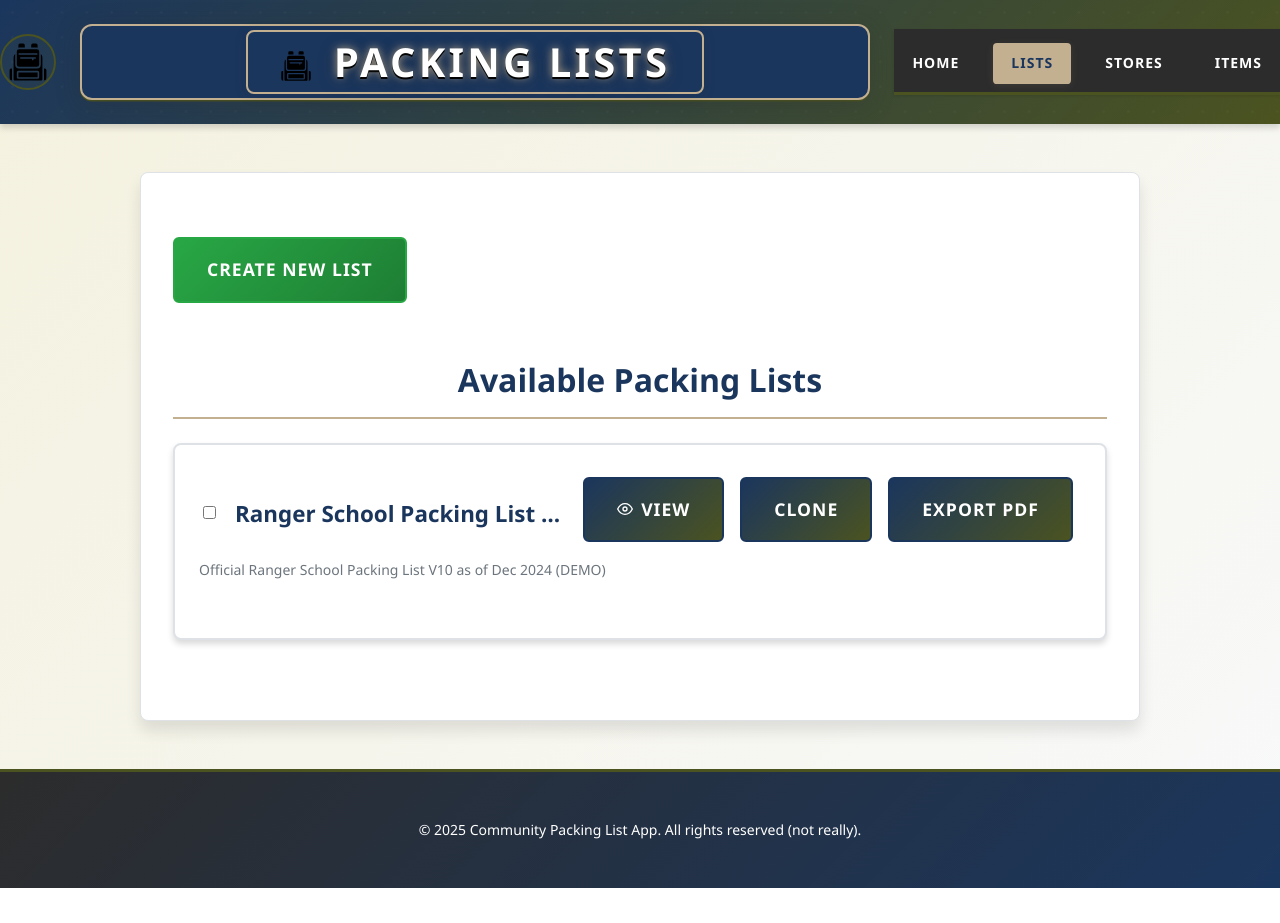
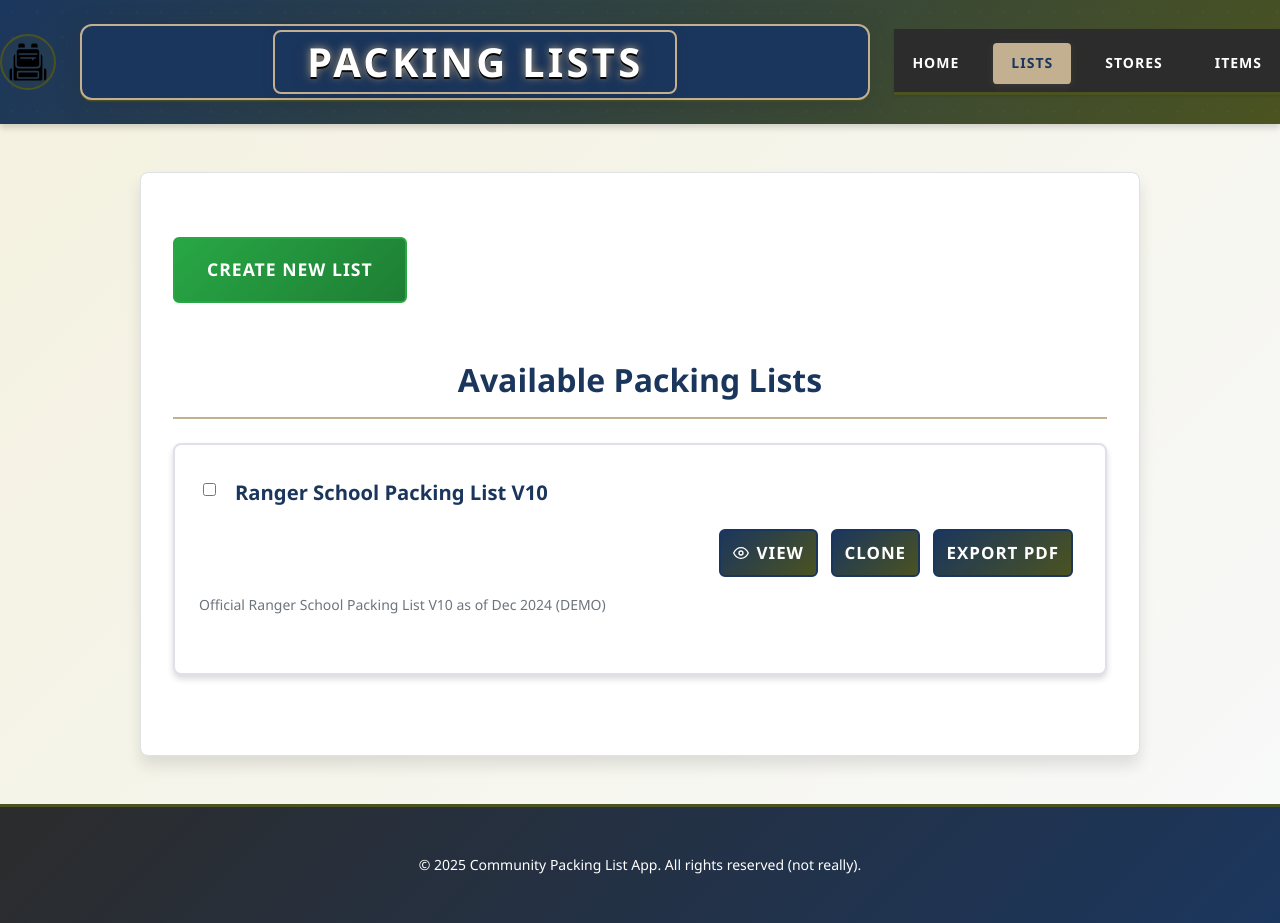
Before and after one commit to gitayam/community-packing-list, a Django app: page /lists/ in a window 1280 px wide. Before the commit the page ends 888 px from the top, so only its background shows below. Run offline with Django 5.2, Linux system fonts and the light colour scheme; data comes from the database, SQL or seed files in the repository.

Commit message:
refactor: streamline header layout and enhance packing list entry styling
- Simplified header structure in base.html by removing redundant image elements.
- Improved layout of packing list entries in lists.html for better alignment and responsiveness.
- Adjusted styles for list actions and titles to enhance user experience and accessibility.

```diff
--- a/packing_lists/templates/packing_lists/base.html
+++ b/packing_lists/templates/packing_lists/base.html
@@ -17,10 +17,7 @@
                 <img src="{% static 'packing_lists/icons/travel-bag.svg' %}" alt="Packing List Logo" width="40" height="40" style="display:block;" />
             </div>
             <div class="header-title-container">
-                <h1 class="header-title">
-                    <img src="{% static 'packing_lists/icons/travel-bag.svg' %}" alt="Packing List Icon" width="32" height="32" style="vertical-align:middle;margin-right:0.5rem;" />
-                    {% block page_header %}Community Packing List App{% endblock %}
-                </h1>
+                <h1 class="header-title">{% block page_header %}Community Packing List App{% endblock %}</h1>
             </div>
             <nav class="main-nav">
                 <ul class="nav-list">
--- a/packing_lists/templates/packing_lists/lists.html
+++ b/packing_lists/templates/packing_lists/lists.html
@@ -20,13 +20,15 @@
             <ul class="packing-lists-ul">
                 {% for plist in packing_lists %}
                     <li class="packing-list-entry">
-                        <div class="list-entry-header">
-                            <div class="list-entry-title-group" style="display: flex; align-items: center; gap: 1rem;">
+                        <div class="list-entry-header" style="display: flex; align-items: center; justify-content: space-between; gap: 1.5rem; flex-wrap: wrap;">
+                            <div class="list-entry-title-group" style="display: flex; align-items: center; gap: 1rem; min-width: 0; flex: 1 1 60%;">
                                 <label class="list-checkbox" style="margin: 0;">
                                     <input type="checkbox" class="list-select" value="{{ plist.id }}" onchange="updateBulkActions()">
                                     <span class="checkmark"></span>
                                 </label>
-                                <h3 style="margin: 0;"><a href="{% url 'view_packing_list' plist.id %}">{{ plist.name }}</a></h3>
+                                <h3 style="margin: 0; overflow: hidden; text-overflow: ellipsis; white-space: nowrap; flex: 1 1 auto; min-width: 0; font-size: 1.1em;">
+                                    <a href="{% url 'view_packing_list' plist.id %}" style="overflow: hidden; text-overflow: ellipsis; white-space: nowrap; display: inline-block; max-width: 100%; vertical-align: middle;">{{ plist.name }}</a>
+                                </h3>
                                 {% if plist.school %}
                                     <span class="school-tag">
                                         <svg xmlns="http://www.w3.org/2000/svg" width="14" height="14" viewBox="0 0 24 24" fill="none" stroke="currentColor" stroke-width="2" stroke-linecap="round" stroke-linejoin="round" class="feather feather-briefcase"><rect x="2" y="7" width="20" height="14" rx="2" ry="2"></rect><path d="M16 21V5a2 2 0 0 0-2-2h-4a2 2 0 0 0-2 2v16"></path></svg>
@@ -34,13 +36,13 @@
                                     </span>
                                 {% endif %}
                             </div>
-                            <div class="list-actions">
-                                <a href="{% url 'view_packing_list' plist.id %}" class="button text-small">
-                                    <svg xmlns="http://www.w3.org/2000/svg" width="16" height="16" viewBox="0 0 24 24" fill="none" stroke="currentColor" stroke-width="2" stroke-linecap="round" stroke-linejoin="round" class="feather feather-eye"><path d="M1 12s4-8 11-8 11 8 11 8-4 8-11 8-11-8-11-8z"></path><circle cx="12" cy="12" r="3"></circle></svg>
+                            <div class="list-actions" style="display: flex; gap: 0.3rem; align-items: center; flex-shrink: 0;">
+                                <a href="{% url 'view_packing_list' plist.id %}" class="button text-small" style="padding: 0.25em 0.7em; font-size: 0.92em; min-width: 60px;">
+                                    <svg xmlns="http://www.w3.org/2000/svg" width="14" height="14" viewBox="0 0 24 24" fill="none" stroke="currentColor" stroke-width="2" stroke-linecap="round" stroke-linejoin="round" class="feather feather-eye"><path d="M1 12s4-8 11-8 11 8 11 8-4 8-11 8-11-8-11-8z"></path><circle cx="12" cy="12" r="3"></circle></svg>
                                     View
                                 </a>
-                                <a href="{% url 'clone_packing_list' plist.id %}" class="button text-small">Clone</a>
-                                <a href="{% url 'export_packing_list_pdf' plist.id %}" class="button text-small">Export PDF</a>
+                                <a href="{% url 'clone_packing_list' plist.id %}" class="button text-small" style="padding: 0.25em 0.7em; font-size: 0.92em; min-width: 60px;">Clone</a>
+                                <a href="{% url 'export_packing_list_pdf' plist.id %}" class="button text-small" style="padding: 0.25em 0.7em; font-size: 0.92em; min-width: 80px;">Export PDF</a>
                             </div>
                         </div>
                         {% if plist.description %}
```
